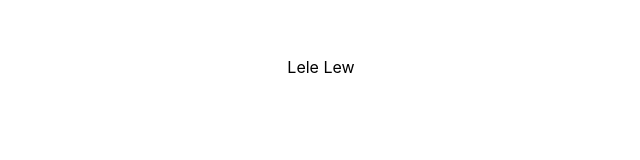
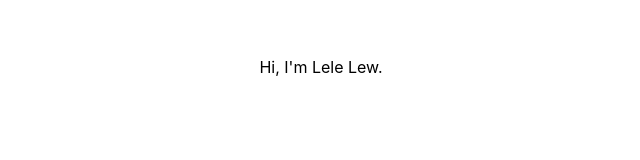
Before and after one commit to lelelew/portfolio, a Next.js app: page / in a window 1280 px wide. Shown: the part 283-443 px from the top of the page, without its empty margins (319-959 px from the left). Built offline with nearby package versions, Linux system fonts and the light colour scheme.

Commit message:
get deploy working

```diff
--- a/pages/index.js
+++ b/pages/index.js
@@ -8,7 +8,7 @@ const Home = () => (
     </Head>
 
     <main>
-      Lele Lew
+      <div className="hero">Hi, I'm Lele Lew.</div>
       {/* <h1 className="title">
         Welcome to <a href="https://nextjs.org">Next.js!</a>
       </h1>
```
